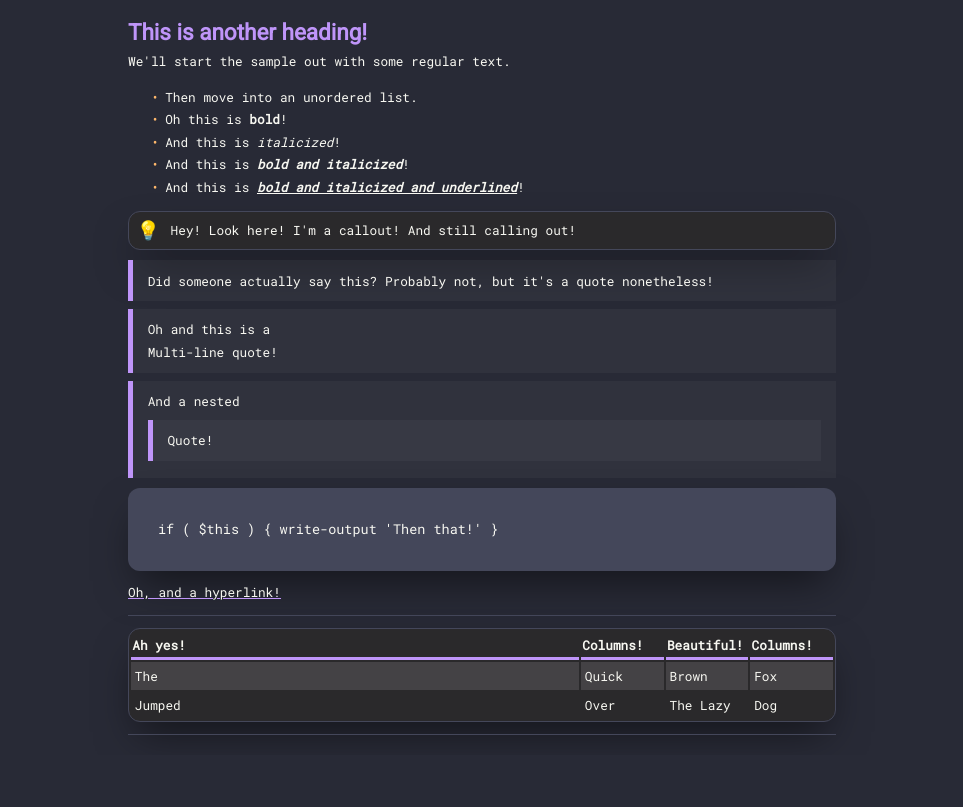
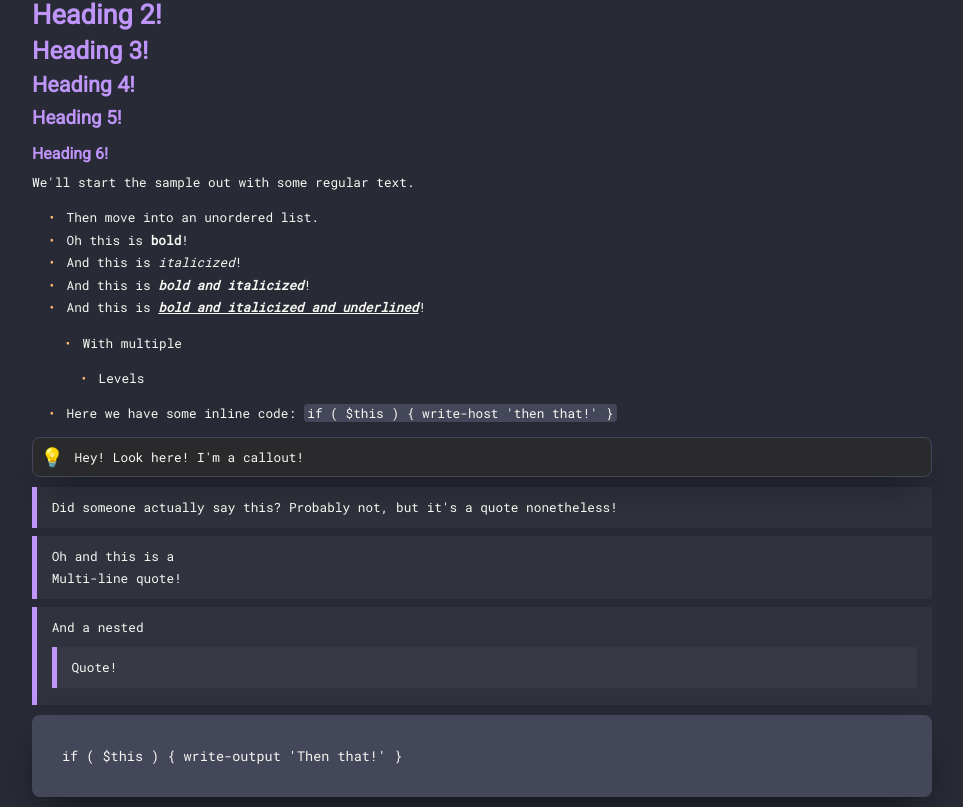
Before and after one commit to AMaxwell92/PosHTML, a plain HTML site: page html/example.html in a window 1280 px wide. Shown: the part 105-912 px from the top of the page, without its empty margins (158-1121 px from the left). Before the commit the page ends 860 px from the top, so only its background shows below. Drawn offline with Linux system fonts and the light colour scheme.

Commit message:
Heavy Garbage Cleanup & Readability Pass
- Standardized regular expression usage
- Corrected Multi-level list handling
- Fixed deindented list closure
- Converted most non-standard HTML elements to div classes

```diff
--- a/html/example.html
+++ b/html/example.html
@@ -3,25 +3,60 @@
 <head>
 <meta name="viewport" content="width=device-width, initial-scale=1">
 <link rel="stylesheet" href="style.css" />
-    <link
-      rel="stylesheet"
-      href="https://fonts.googleapis.com/css?family=Roboto%20Mono"
-    />
-    <link
-      rel="stylesheet"
-      href="https://fonts.googleapis.com/css?family=Roboto"
-    />
+<link rel="stylesheet" href="https://fonts.googleapis.com/css?family=Roboto%20Mono"/>
+<link rel="stylesheet" href="https://fonts.googleapis.com/css?family=Roboto" />
 </head>
 <body>
 <header></header>
-    <div class="content-container"><h1>This is a Demo Markdown File!</h1>
-<h2>This is another heading!</h2>
-We'll start the sample out with some regular text.<ul>
-<li>Then move into an unordered list.</li>
-<li>Oh this is <b>bold</b>!</li>
-<li>And this is <i>italicized</i>!</li>
-<li>And this is <i><b>bold and italicized</b></i>!</li>
-<li>And this is <i><b><u>bold and italicized and underlined</u></b></i>!</li>
+<div class="content-container">
+<h1>
+This is a Demo Markdown File!
+</h1>
+<h2>
+Heading 2!
+</h2>
+<h3>
+Heading 3!
+</h3>
+<h4>
+Heading 4!
+</h4>
+<h5>
+Heading 5!
+</h5>
+<h6>
+Heading 6!
+</h6>
+We'll start the sample out with some regular text.
+<ul>
+<li>
+Then move into an unordered list.
+</li>
+<li>
+Oh this is <b>bold</b>!
+</li>
+<li>
+And this is <i>italicized</i>!
+</li>
+<li>
+And this is <i><b>bold and italicized</b></i>!
+</li>
+<li>
+And this is <i><b><u>bold and italicized and underlined</u></b></i>!
+</li>
+<ul>
+<li>
+With multiple
+</li>
+<ul>
+<li>
+Levels
+</li>
+</ul>
+</ul>
+<li>
+Here we have some inline code: <div class="code-inline">if ( $this ) { write-host 'then that!' }</div>
+</li>
 </ul>
 <callout>
 <callout-icon>
@@ -29,40 +64,66 @@ We'll start the sample out with some regular text.<ul>
 </callout-icon>
 <callout-content>
 Hey! Look here! I'm a callout!
-                        And still
-                        calling
-                        out!
 </callout-content>
 </callout>
-<quote>Did someone actually say this? Probably not, but it's a quote nonetheless!
-</quote>
-<quote>Oh and this is a
+<div class="quote">Did someone actually say this? Probably not, but it's a quote nonetheless!
+</div>
+<div class="quote">Oh and this is a
 Multi-line quote!
-</quote>
-<quote>And a nested
-<quote>Quote!
-</quote>
-</quote>
-<cb>if ( $this ) { write-output 'Then that!' }
-</cb>
-<a href="https://google.com">Oh, and a hyperlink!</a><hr></hr>
-
+</div>
+<div class="quote">And a nested
+<div class="quote">Quote!
+</div>
+</div>
+<div class="code-block">if ( $this ) { write-output 'Then that!' }</div><a href=" https://google.com ">
+ Oh, and a hyperlink!
+</a>
+<hr></hr>
 <table>
-<tr><th>Ah yes!</th>
- <th>Columns!</th>
- <th>Beautiful!</th>
- <th>Columns!</th></tr>
-<tr><td>The</td>
-<td>Quick</td>
-<td>Brown</td>
-<td>Fox</td></tr>
-<tr><td>Jumped</td>
-<td>Over</td>
-<td>The Lazy</td>
-<td>Dog</td></tr>
+<tr>
+<th>
+Ah yes!
+</th>
+ <th>
+Columns!
+</th>
+ <th>
+Beautiful!
+</th>
+ <th>
+Columns!
+</th>
+</tr>
+<tr>
+<td>
+The
+</td>
+<td>
+Quick
+</td>
+<td>
+Brown
+</td>
+<td>
+Fox
+</td>
+</tr>
+<tr>
+<td>
+Jumped
+</td>
+<td>
+Over
+</td>
+<td>
+The Lazy
+</td>
+<td>
+Dog
+</td>
+</tr>
 </table>
 <hr></hr>
-
 </div>
 <footer></footer>
 </body>
--- a/html/style.css
+++ b/html/style.css
@@ -1,6 +1,3 @@
-/*
-    Root
-*/
 
 :root {
     --primary-font:             Roboto;
@@ -25,17 +22,9 @@
     --tr-border:                #44475a;
     --tr-alt-bg:                #444245;
     --box-border-color:         #44475a;
-    --padding-layout:           0.6rem;
-    --box-padding:              1vh 1vw;
     --box-shadow:               rgba(0, 0, 0, 0.5) 0px 20px 40px -10px;
     --box-border:               1px solid;
-    --box-border-radius:        12px;
-    --heading-size:             1rem;
-    --heading1-size:            calc( var( --heading-size ) * 1.875     );
-    --heading2-size:            calc( var( --heading-size ) * 1.5       );
-    --heading3-size:            calc( var( --heading-size ) * 1.25      );
-    --heading4-size:            calc( var( --heading-size ) * 1         );
-    --heading5-size:            calc( var( --heading-size ) * 0.8125    );
+    --box-border-radius:        8px;
 }
 
 /*
@@ -90,10 +79,9 @@ hr {
 
 .content-container {
     max-width:                  900px;
-    box-sizing:                 border-box;
-    padding-left:               calc( env( safe-area-inset-right ) + 96px );
-    padding-right:              calc( env( safe-area-inset-right ) + 96px );
     margin:                     auto;
+    padding-left:               calc( env( safe-area-inset-right ) + 7.5vw );
+    padding-right:              calc( env( safe-area-inset-right ) + 7.5vw );
 }
 
 /*
@@ -162,43 +150,46 @@ hr {
     Headings
 */
 
+h1, h2, h3, h4, h5, h6 {
+
+    color:                      var( --purple );
+    line-height:                1.4vh;
+    margin-top:                 0.25vh;
+    margin-bottom:              1.5vh;
+    font-weight:                600;
+    white-space:                pre-wrap;
+    word-break:                 break-word;
+    position:                   relative;
+    font-family:                var( --primary-font     );
+
+}
+
 h1 {
     color:                      var( --fg-color );
-    line-height:                1.3em;
-    white-space:                pre-wrap;
-    word-break:                 break-word;
-    font-size:                  var( --heading1-size    );
+    font-size:                  calc( 1rem * 2 );
     font-weight:                700;
-    margin-bottom:              0;
-    padding:                    3px 2px;
-    position:                   relative;
-    font-family:                var( --primary-font     );
+    line-height:                2vh;
+    margin-bottom:              3vh;
 }
 
 h2 {
-    color:                      var( --purple           );
-    line-height:                1.3em;
-    white-space:                pre-wrap;
-    word-break:                 break-word;
-    font-size:                  var( --heading2-size    );
-    font-weight:                600;
-    margin-bottom:              0;
-    padding:                    3px 0;
-    position:                   relative;
-    font-family:                var( --primary-font     );
+    font-size:                  calc( 1rem * 1.8125 );
 }
 
 h3 {
-    color:                      var( --purple           );
-    line-height:                1.3em;
-    white-space:                pre-wrap;
-    word-break:                 break-word;
-    font-size:                  var( --heading2-size    );
-    font-weight:                600;
-    margin-bottom:              0;
-    padding:                    3px 2px;
-    position:                   relative;
-    font-family:                var( --primary-font     );
+    font-size:                  calc( 1rem * 1.625 );
+}
+
+h4 {
+    font-size:                  calc( 1rem * 1.4375 );
+}
+
+h5 {
+    font-size:                  calc( 1rem * 1.25 );
+}
+
+h6 {
+    font-size:                  calc( 1rem * 1.0625 );
 }
 
 /*
@@ -209,7 +200,7 @@ ul, ol {
     display:                    block;
     list-style-type:            disc;
     list-style-position:        inside;
-    padding-inline-start:       calc(1.5em + 4px);
+    padding-inline-start:       1.25vw;
     margin-block-start:         1em;
     margin-block-end:           1em;
     margin-inline-start:        0px;
@@ -224,14 +215,14 @@ li {
 li:before {
     content:                    "\2022";
     color:                      var( --orange );
-    margin-right:               0.5em;
+    margin-right:               0.25vw;
 }
 
 /*
     Quotes
 */
 
-quote {
+.quote {
     background-color:           #ffffff09;
     padding:                    1.15vh 1.15vw;
     margin: 1vh 0;
@@ -250,7 +241,6 @@ callout {
     margin-top:                 1.25vh;
     margin-bottom:              1.25vh;
     background-color:           var( --callout-bg           );
-    /* padding:                    var( --box-padding          ); */
     border:                     var( --box-border           );
     border-color:               var( --box-border-color     );
     border-radius:              var( --box-border-radius    );
@@ -273,10 +263,10 @@ callout-content {
 }
 
 /*
-    Code Blocks
+    Code
 */
 
-cb {
+.code-block {
     display:                    grid;
     background-color:           var( --bg-color-lighter ) !important;
     box-shadow:                 var( --box-shadow );
@@ -294,6 +284,15 @@ cb {
     padding:                    2rem;
     align-content:              center;
     border-radius:              var( --box-border-radius );
+}
+
+.code-inline {
+    background-color:           var( --bg-color-lighter ) !important;
+    padding:                    0.05vh 0.2vw;
+    border-radius:              4px;
+    border:                     1px solid;
+    border-color:               var( --box-border-color );
+    display:                    initial;
 }
 
 /*
```
Also changed, not shown: templates/page.html (+4 -9 lines), 2 other files. Lines whose indentation alone changed are shown as unchanged.
